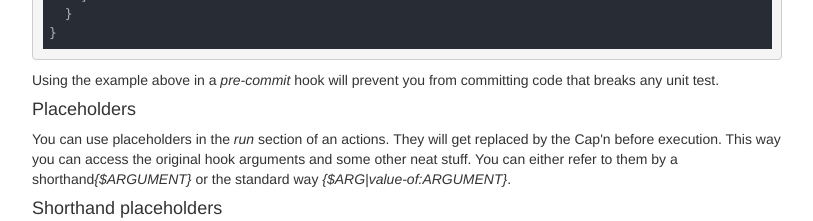
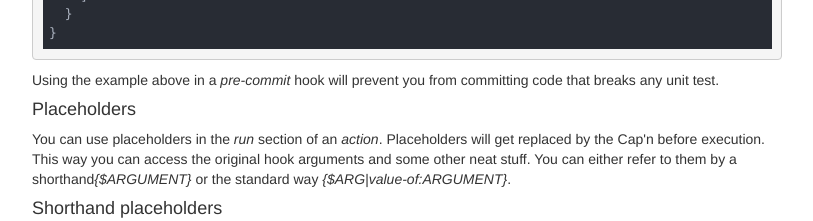
Before and after one commit to captainhook-go/captainhook, a plain HTML site: page configure.html in a window 1280 px wide. Shown: the part 1060-1281 px from the top of the page, without its empty margins (233-1046 px from the left). Drawn offline with nearby package versions, Linux system fonts and the light colour scheme.

Commit message:
Fix typo

```diff
--- a/configure.html
+++ b/configure.html
@@ -113,7 +113,7 @@
 
       <h5 id="placeholders">Placeholders</h5>
       <p>
-        You can use placeholders in the <em>run</em> section of an actions. They will get replaced by the Cap'n before execution.
+        You can use placeholders in the <em>run</em> section of an <em>action</em>. Placeholders will get replaced by the Cap'n before execution.
         This way you can access the original hook arguments and some other neat stuff.
         You can either refer to them by a shorthand<em>{$ARGUMENT}</em> or the standard way <em>{$ARG|value-of:ARGUMENT}</em>.
       </p>
```
